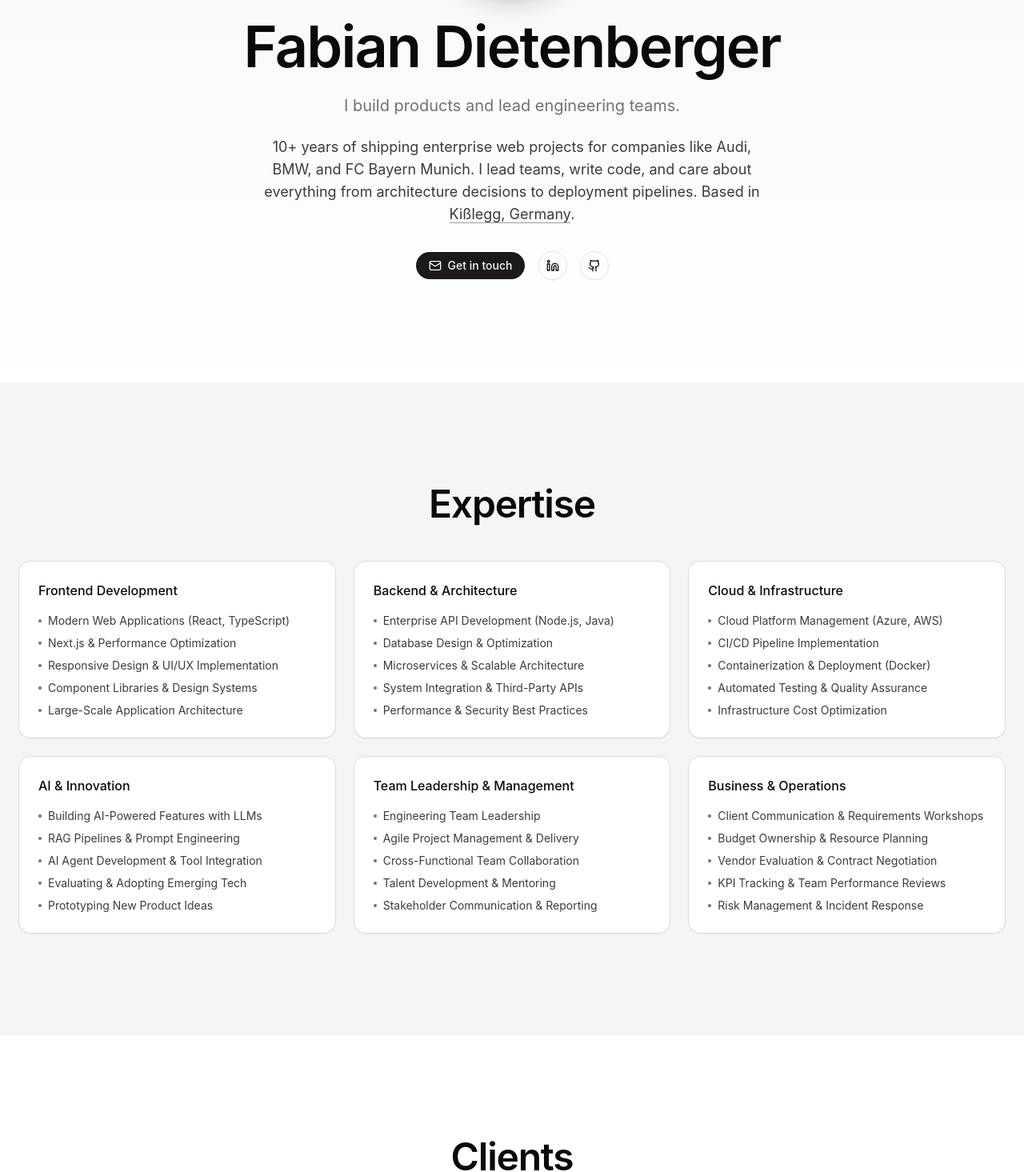
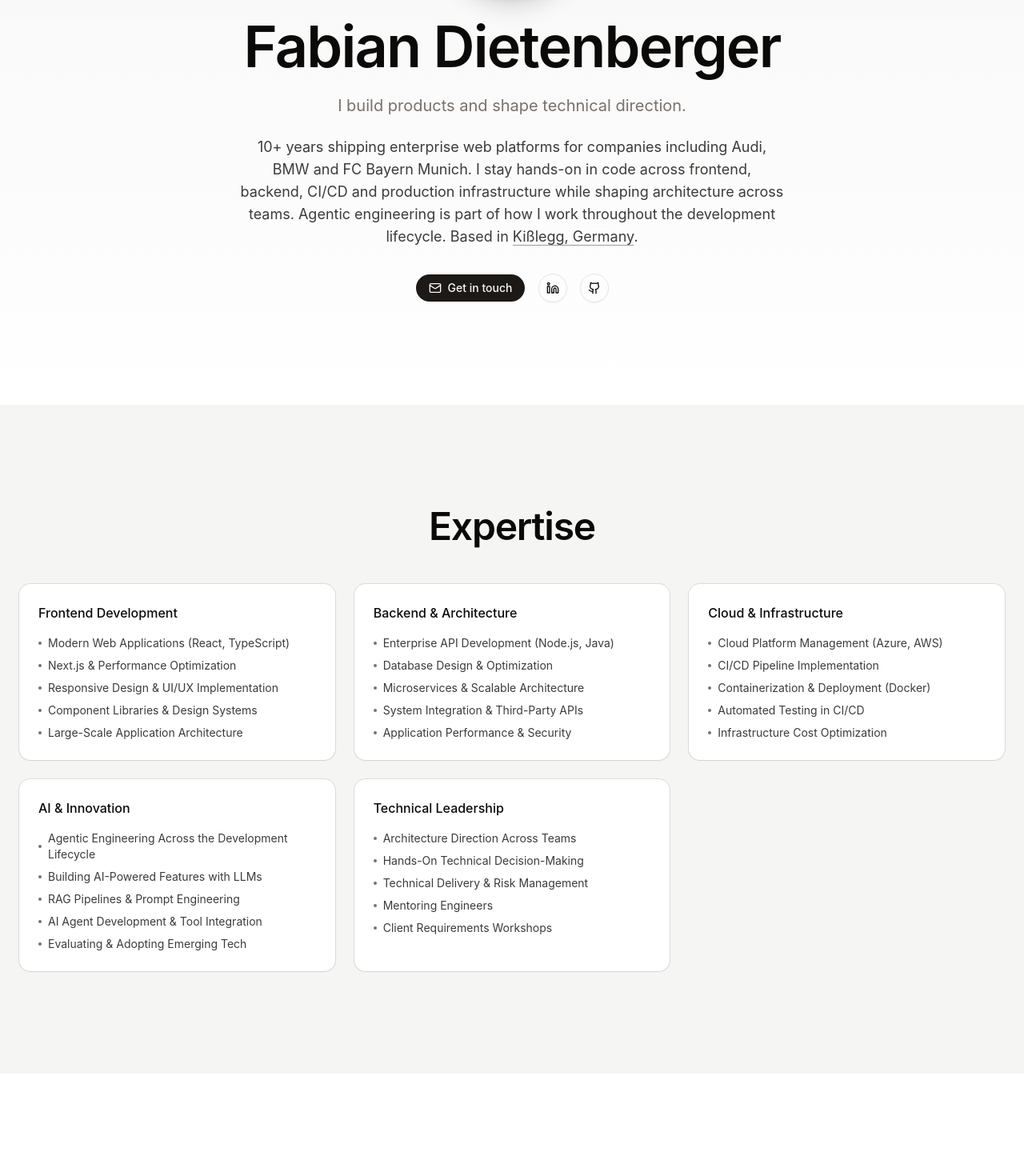
Before and after one commit to feedm3/dietenberger.me, a Next.js app: page / in a window 1280 px wide. Shown: the part 330-1795 px from the top of the page at 80% size. Built offline with nearby package versions, Linux system fonts and the light colour scheme; no server answers.

Commit message:
feat: update homepage positioning

```diff
--- a/src/components/career-section.tsx
+++ b/src/components/career-section.tsx
@@ -19,7 +19,7 @@ const entries: CareerEntry[] = [
   {
     title: 'Business Unit Director',
     company: 'Satellytes',
-    descriptor: 'hands-on staff engineer',
+    descriptor: 'Hands-on Technical Lead / Software Architect',
     start: '2022-11',
   },
   {
--- a/src/components/hero-section.tsx
+++ b/src/components/hero-section.tsx
@@ -52,13 +52,14 @@ export function HeroSection() {
           Fabian Dietenberger
         </h1>
         <p className="text-muted-foreground md:text-xl text-pretty">
-          I build products and lead engineering teams.
+          I build products and shape technical direction.
         </p>
         <p className="max-w-[60ch] text-lg text-foreground/80 text-pretty">
-          10+ years of shipping enterprise web projects for companies like Audi,
-          BMW, and FC Bayern Munich. I lead teams, write code, and care about
-          everything from architecture decisions to deployment pipelines. Based
-          in{' '}
+          10+ years shipping enterprise web platforms for companies including
+          Audi, BMW and FC Bayern Munich. I stay hands-on in code across
+          frontend, backend, CI/CD and production infrastructure while shaping
+          architecture across teams. Agentic engineering is part of how I work
+          throughout the development lifecycle. Based in{' '}
           <Link
             href="https://maps.app.goo.gl/LhDyAWfBpNCYnjqeA"
             target="_blank"
--- a/src/components/skills-section.tsx
+++ b/src/components/skills-section.tsx
@@ -25,7 +25,7 @@ export function SkillsSection() {
               'Database Design & Optimization',
               'Microservices & Scalable Architecture',
               'System Integration & Third-Party APIs',
-              'Performance & Security Best Practices',
+              'Application Performance & Security',
             ]}
           />
           <SkillsCard
@@ -34,38 +34,28 @@ export function SkillsSection() {
               'Cloud Platform Management (Azure, AWS)',
               'CI/CD Pipeline Implementation',
               'Containerization & Deployment (Docker)',
-              'Automated Testing & Quality Assurance',
+              'Automated Testing in CI/CD',
               'Infrastructure Cost Optimization',
             ]}
           />
           <SkillsCard
             title="AI & Innovation"
             skills={[
+              'Agentic Engineering Across the Development Lifecycle',
               'Building AI-Powered Features with LLMs',
               'RAG Pipelines & Prompt Engineering',
               'AI Agent Development & Tool Integration',
               'Evaluating & Adopting Emerging Tech',
-              'Prototyping New Product Ideas',
             ]}
           />
           <SkillsCard
-            title="Team Leadership & Management"
+            title="Technical Leadership"
             skills={[
-              'Engineering Team Leadership',
-              'Agile Project Management & Delivery',
-              'Cross-Functional Team Collaboration',
-              'Talent Development & Mentoring',
-              'Stakeholder Communication & Reporting',
-            ]}
-          />
-          <SkillsCard
-            title="Business & Operations"
-            skills={[
-              'Client Communication & Requirements Workshops',
-              'Budget Ownership & Resource Planning',
-              'Vendor Evaluation & Contract Negotiation',
-              'KPI Tracking & Team Performance Reviews',
-              'Risk Management & Incident Response',
+              'Architecture Direction Across Teams',
+              'Hands-On Technical Decision-Making',
+              'Technical Delivery & Risk Management',
+              'Mentoring Engineers',
+              'Client Requirements Workshops',
             ]}
           />
         </div>
```
